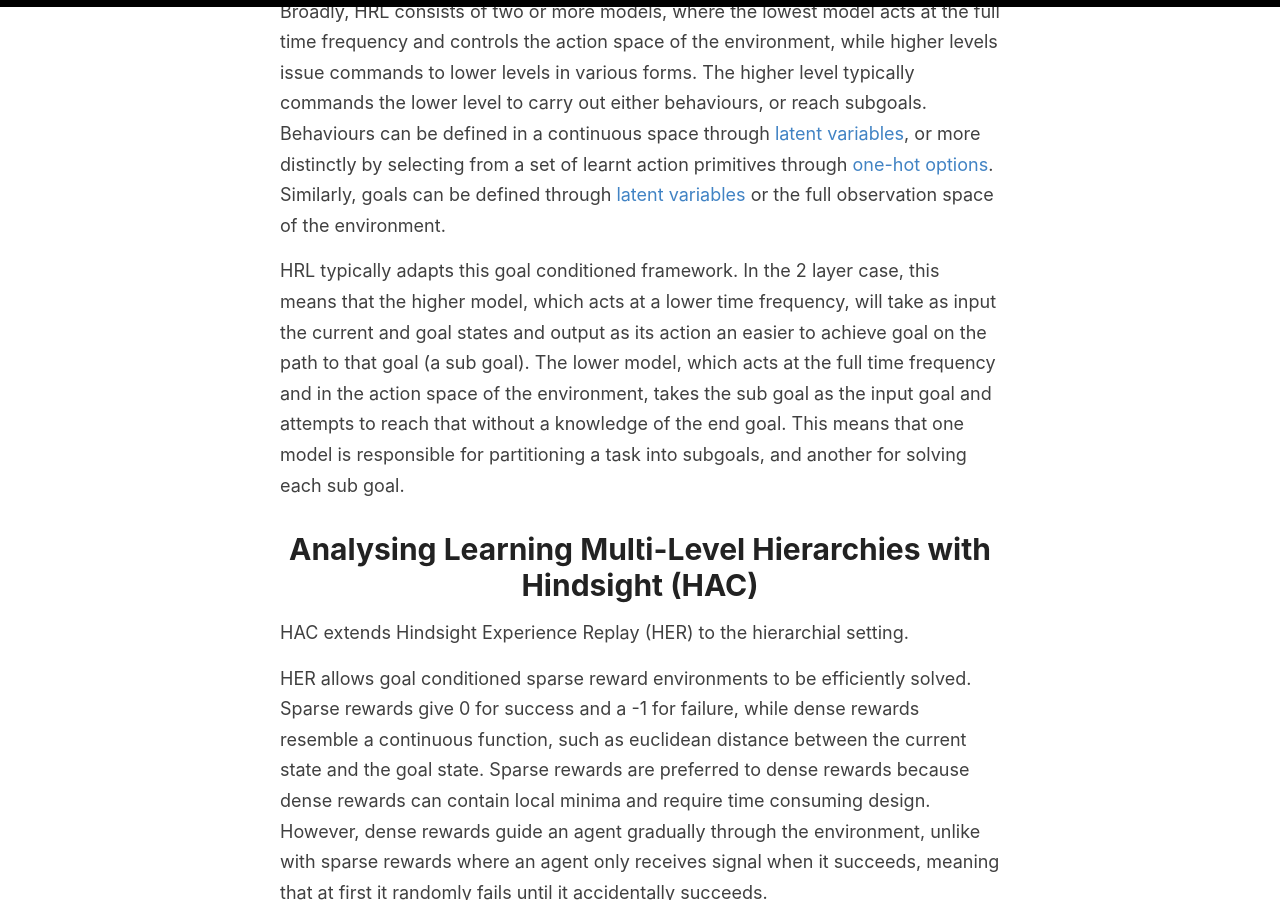
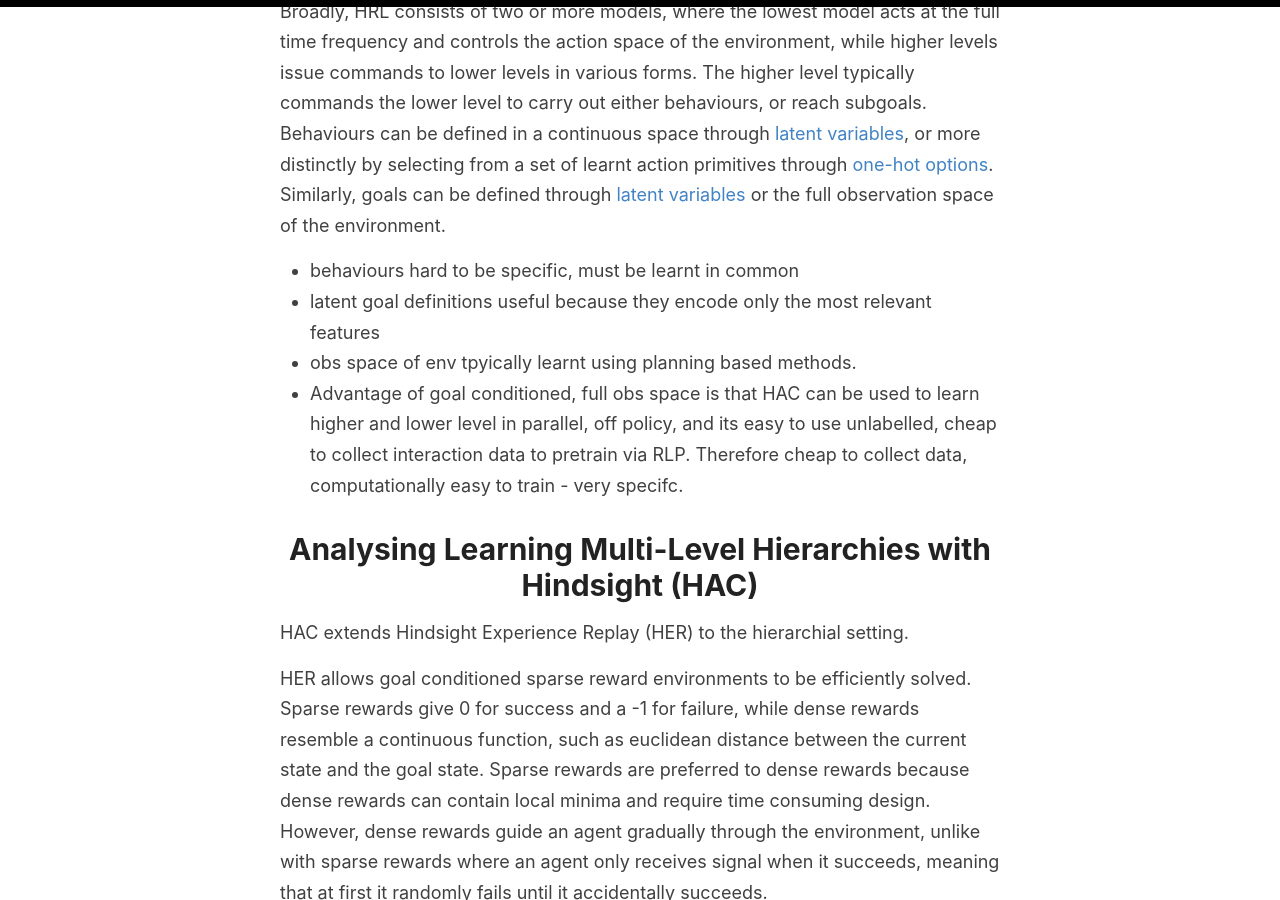
Before and after one commit to sholtodouglas/sholtodouglas.github.io, a Jekyll site: the page built from _posts/2020-06-03-DoesHierarchialRLWorkYet.md, in a window 1280 px wide and 900 px high, scrolled down 2480 px. Built offline with Jekyll 4.4.1, drawn with Linux system fonts in a browser that asks for light colours.

Commit message:
Update 2020-06-03-DoesHierarchialRLWorkYet.md

```diff
--- a/_posts/2020-06-03-DoesHierarchialRLWorkYet.md
+++ b/_posts/2020-06-03-DoesHierarchialRLWorkYet.md
@@ -37,8 +37,10 @@ Goal conditioned RL extends this by introducing a goal state (or subset of the s
 
 Broadly, HRL consists of two or more models, where the lowest model acts at the full time frequency and controls the action space of the environment, while higher levels issue commands to lower levels in various forms. The higher level typically commands the lower level to carry out either behaviours, or reach subgoals. Behaviours can be defined in a continuous space through [latent](https://arxiv.org/pdf/1903.01973.pdf) [variables](https://openreview.net/forum?id=rk07ZXZRb), or more distinctly by selecting from a set of learnt action primitives through [one-hot options](https://arxiv.org/abs/1710.09767). Similarly, goals can be defined through [latent](https://arxiv.org/pdf/1811.07819.pdf) [variables](https://arxiv.org/abs/1810.01257) or the full observation space of the environment.
 
-HRL typically adapts this goal conditioned framework. In the 2 layer case, this means that the higher model, which acts at a lower time frequency, will take as input the current and goal states and output as its action an easier to achieve goal on the path to that goal (a sub goal). The lower model, which acts at the full time frequency and in the action space of the environment, takes the sub goal as the input goal and attempts to reach that without a knowledge of the end goal. This means that one model is responsible for partitioning a task into subgoals, and another for solving each sub goal.
-
+- behaviours hard to be specific, must be learnt in common
+- latent goal definitions useful because they encode only the most relevant features
+- obs space of env tpyically learnt using planning based methods.
+- Advantage of goal conditioned, full obs space is that HAC can be used to learn higher and lower level in parallel, off policy, and its easy to use unlabelled, cheap to collect interaction data to pretrain via RLP. Therefore cheap to collect data, computationally easy to train - very specifc.
 
 # Analysing Learning Multi-Level Hierarchies with Hindsight (HAC)
 
```
